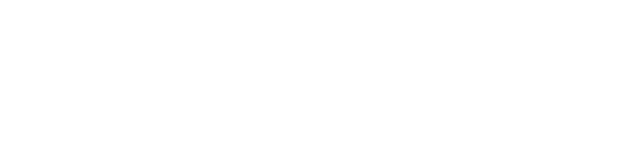
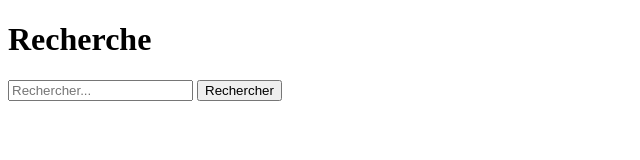
Before and after one commit to Infinitium4/PISTO-PORTAIL-TCGN, a plain HTML site: page mqtt-web/public/recherche.html in a window 1280 px wide. Shown: the whole page, without its empty margins (0-640 px from the left). Drawn offline with Linux system fonts and the light colour scheme.

Commit message:
merge conflit recherche.html

```diff
--- a/mqtt-web/public/recherche.html
+++ b/mqtt-web/public/recherche.html
@@ -6,6 +6,10 @@
     <title>Document</title>
 </head>
 <body>
-
+    <h1>Recherche</h1>
+    <form>
+        <input type="text" placeholder="Rechercher...">
+        <button type="submit">Rechercher</button>
+    </form>
 </body>
 </html>
```
